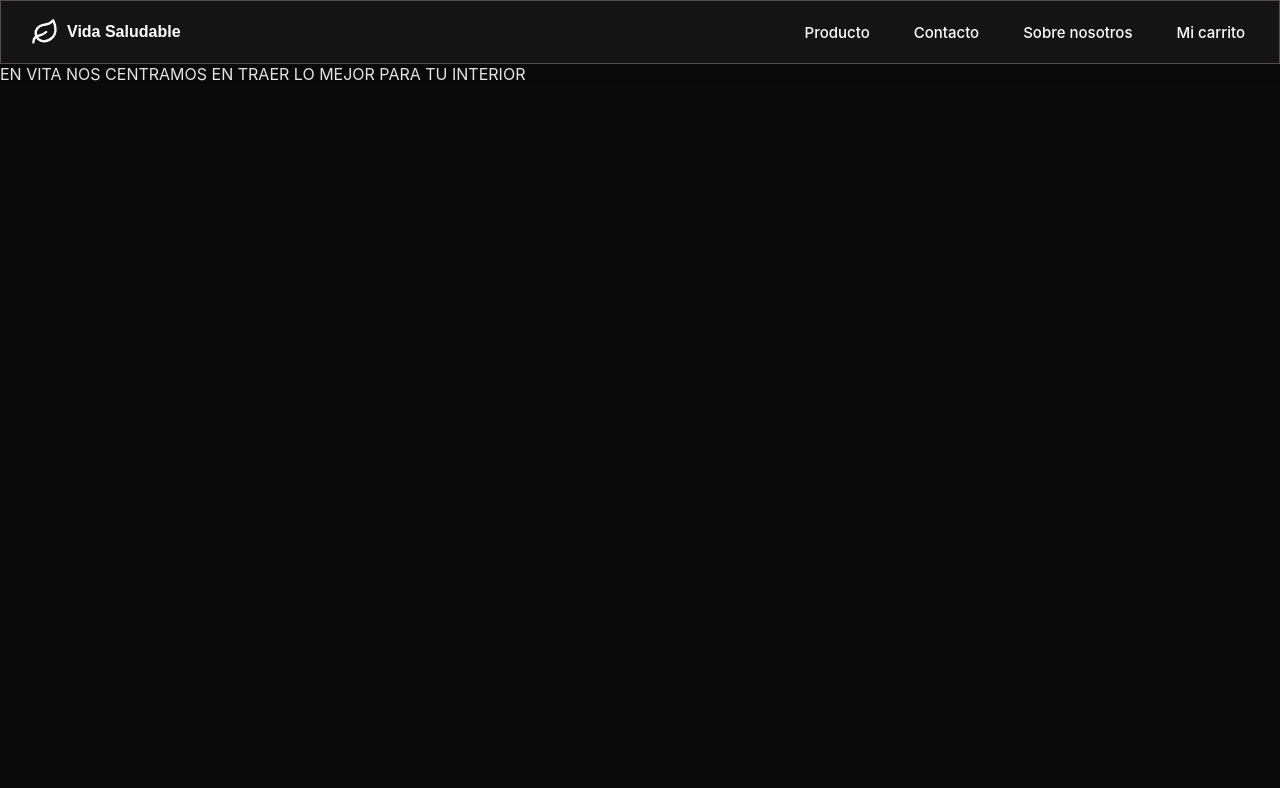
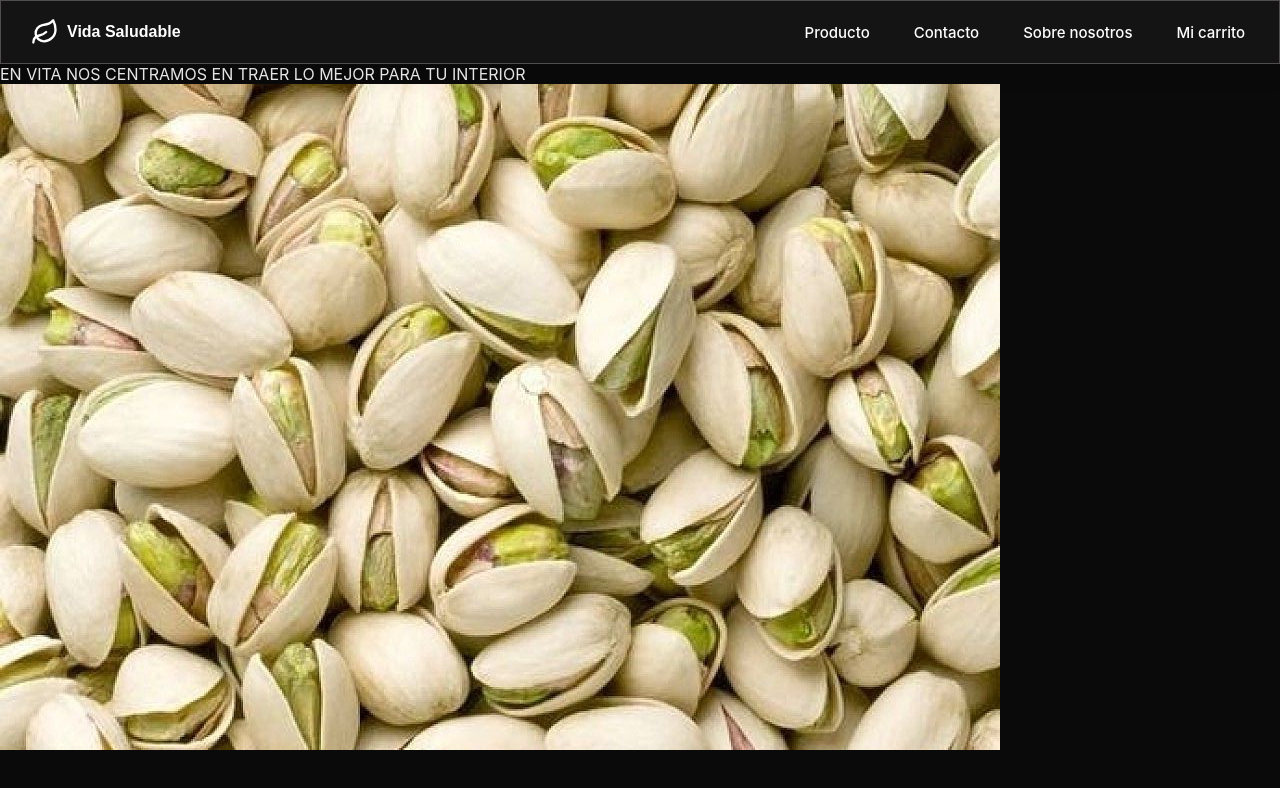
Before and after one commit to sbrn-9/vita-store, a Next.js app in the folder vite-web/: page / in a window 1280 px wide. Shown: the top 788 px of the page. Built offline with nearby package versions, Linux system fonts and the light colour scheme.

Commit message:
Add: image + text en header

```diff
--- a/vite-web/src/components/header.tsx
+++ b/vite-web/src/components/header.tsx
@@ -2,7 +2,7 @@
 
 import React from 'react';
 import styles from './css/header.module.css';
-import { Text, Group } from '@mantine/core';
+import { Text, Group, Image} from '@mantine/core';
 import { Navbar } from './navbar';
 
 
@@ -14,6 +14,8 @@ export function Header() {
       <Group className= {styles.container}>
 
         <Text className={styles.subtitle}>EN VITA NOS CENTRAMOS EN TRAER LO MEJOR PARA TU INTERIOR</Text>
+        <Image className={styles.image} src="/header-image.jpg" alt="Imagen de pistachos" />
+
       </Group>
 
     </header>
```
Also changed, not shown: vite-web/public/header-image.jpg (added).
